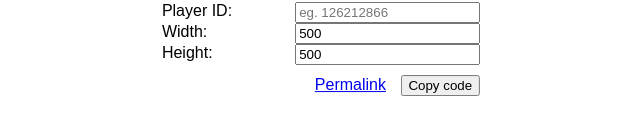
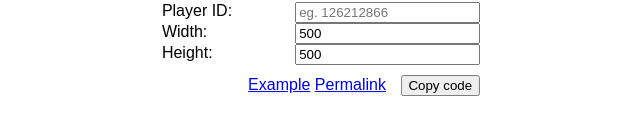
Before and after one commit to ameamenoame/bluelock-rank, a plain HTML site: page index.html in a window 1280 px wide. Shown: the part 391-526 px from the top of the page, without its empty margins (319-959 px from the left). Drawn offline with Linux system fonts and the light colour scheme.

Commit message:
Add example

```diff
--- a/index.html
+++ b/index.html
@@ -34,6 +34,7 @@
                 <input type="text" id="h-input" value="500"/>
             </div>
 
+            <a id="permalink" href="./rank.html?playerId=141685197">Example</a>
             <a id="permalink" href="#">Permalink</a>
             <button type="submit" id="submit">Copy code</button>
         </form>
```
